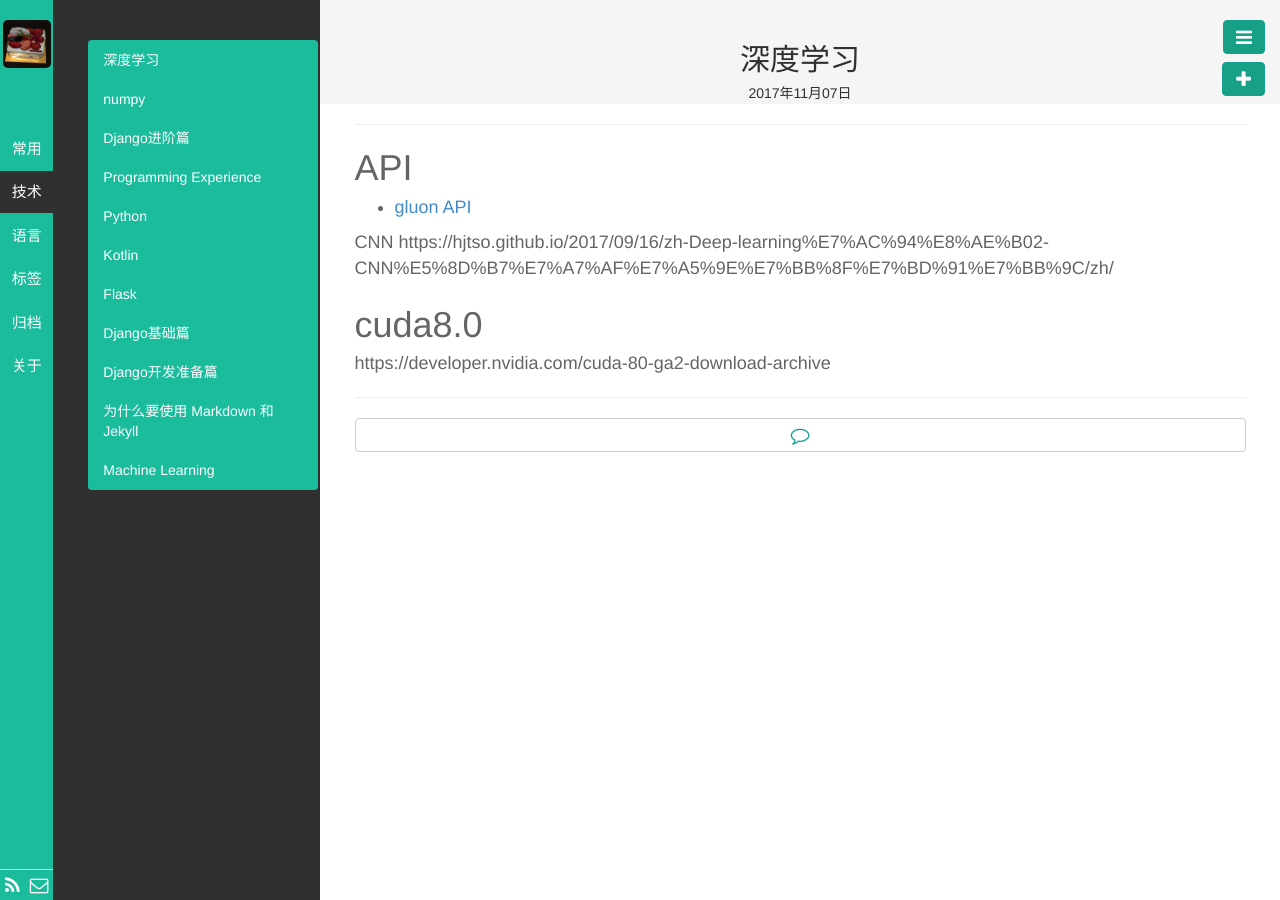
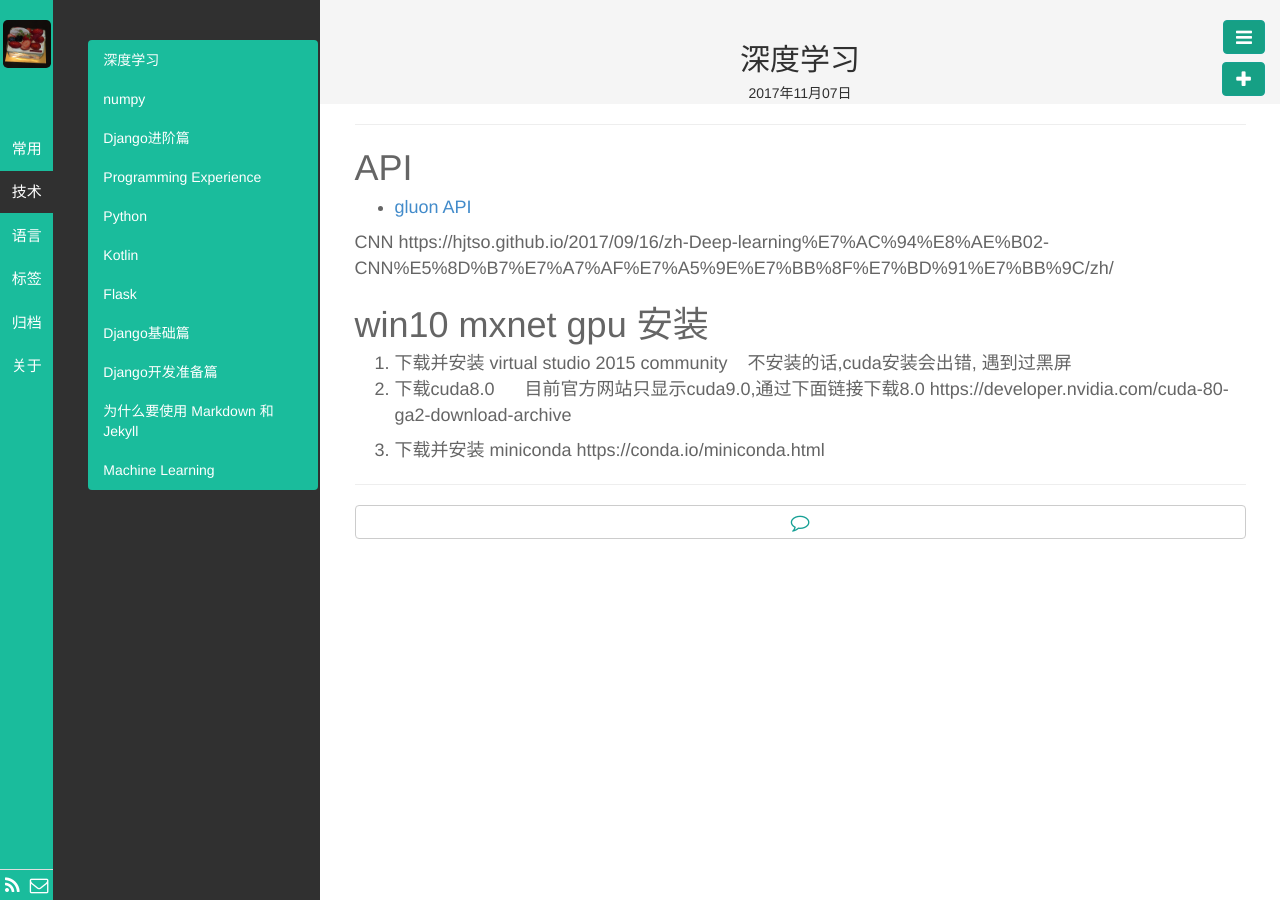
Before and after one commit to kyoyo/kyoyo.github.io, a Jekyll site: the page built from _posts/技術/2017-11-07-deep-learning.md, in a window 1280 px wide. Built offline with Jekyll 4.4.1, drawn with Linux system fonts in a browser that asks for light colours; Markdown is read by kramdown in place of the engine named in the settings.

Commit message:
Update 2017-11-07-deep-learning.md

```diff
--- a/_posts/技術/2017-11-07-deep-learning.md
+++ b/_posts/技術/2017-11-07-deep-learning.md
@@ -14,5 +14,12 @@ CNN
 https://hjtso.github.io/2017/09/16/zh-Deep-learning%E7%AC%94%E8%AE%B02-CNN%E5%8D%B7%E7%A7%AF%E7%A5%9E%E7%BB%8F%E7%BD%91%E7%BB%9C/zh/
 
 
-#cuda8.0
+# win10 mxnet gpu 安装
+1. 下载并安装 virtual studio 2015 community
+    不安装的话,cuda安装会出错, 遇到过黑屏
+2. 下载cuda8.0
+    目前官方网站只显示cuda9.0,通过下面链接下载8.0
 https://developer.nvidia.com/cuda-80-ga2-download-archive
+
+3. 下载并安装 miniconda
+https://conda.io/miniconda.html
```
